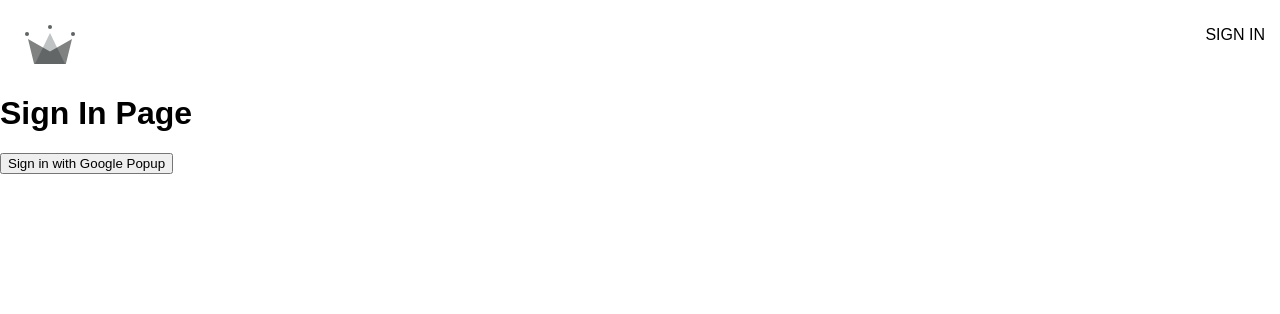
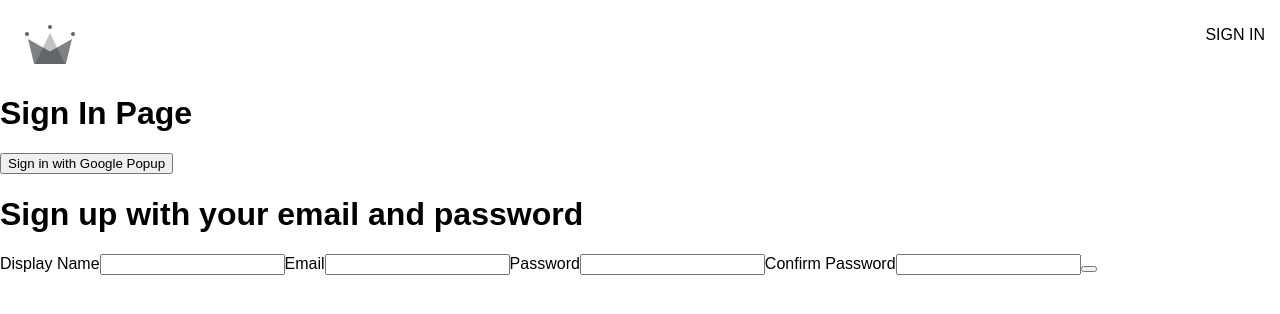
Before and after one commit to mystertaran/clothing-eshop, a React (Create React App) app: page /sign-in in a window 1280 px wide. Shown: the top 314 px of the page. Built offline with nearby package versions, Linux system fonts and the light colour scheme; a web font is replaced by a local one.

Commit message:
implementign sign up form

```diff
--- /dev/null
+++ b/src/components/sign-up-form/sign-up-form.component.jsx
@@ -0,0 +1,62 @@
+import { useState } from "react";
+
+const defaultFormFields = {
+  displayName: "",
+  email: "",
+  password: "",
+  confirmPassword: "",
+};
+
+const SignUpForm = () => {
+  const [formFields, setFormFields] = useState(defaultFormFields);
+  const { displayName, email, password, confirmPassword } = formFields;
+
+  console.log(formFields);
+
+  const handleChange = (event) => {
+    const { name, value } = event.target;
+    setFormFields({ ...formFields, [name]: value });
+  };
+  return (
+    <div>
+      <h1>Sign up with your email and password</h1>
+      <form onSubmit={() => {}}>
+        <label>Display Name</label>
+        <input
+          type="text"
+          required
+          onChange={handleChange}
+          name="displayName"
+          value={displayName}
+        />
+        <label>Email</label>
+        <input
+          type="email"
+          required
+          onChange={handleChange}
+          name="email"
+          value={email}
+        />
+        <label>Password</label>
+        <input
+          type="password"
+          required
+          onChange={handleChange}
+          name="password"
+          value={password}
+        />
+        <label>Confirm Password</label>
+        <input
+          type="password"
+          required
+          onChange={handleChange}
+          name="confirmPassword"
+          value={confirmPassword}
+        />
+        <button type="submit"></button>
+      </form>
+    </div>
+  );
+};
+
+export default SignUpForm;
--- a/src/routes/sign-in/sign-in.component.jsx
+++ b/src/routes/sign-in/sign-in.component.jsx
@@ -2,16 +2,20 @@
   signInWithGooglePopup,
   createUserDocumentFromAuth,
 } from "../../utilities/firebase/firebase.utilities";
+
+import SignUpForm from "../../components/sign-up-form/sign-up-form.component";
 
 const SignIn = () => {
   const logGoogleUser = async () => {
     const { user } = await signInWithGooglePopup();
     const userDocRef = await createUserDocumentFromAuth(user);
   };
+
   return (
     <div>
       <h1>Sign In Page</h1>
       <button onClick={logGoogleUser}>Sign in with Google Popup</button>
+      <SignUpForm />
     </div>
   );
 };
--- a/src/utilities/firebase/firebase.utilities.js
+++ b/src/utilities/firebase/firebase.utilities.js
@@ -33,6 +33,8 @@
 
 export const auth = getAuth();
 export const signInWithGooglePopup = () => signInWithPopup(auth, provider);
+export const signInWithGoogleRedirect = () =>
+  signInWithRedirect(auth, provider);
 
 export const db = getFirestore();
 
```
